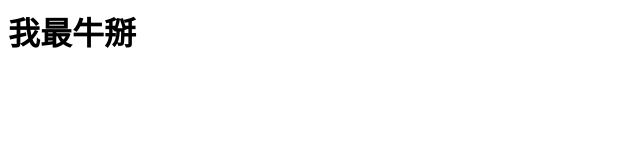
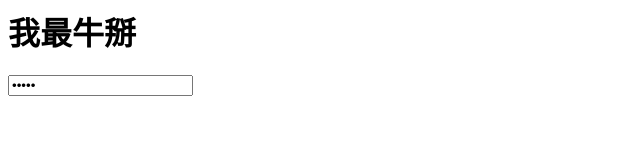
Before and after one commit to useless-man-little/useless-man-little.github.io, a plain HTML site: page index.html in a window 1280 px wide. Shown: the whole page, without its empty margins (0-640 px from the left). Drawn offline with Linux system fonts and the light colour scheme.

Commit message:
Update index.html

```diff
--- a/index.html
+++ b/index.html
@@ -2,5 +2,10 @@
 <head>
     <h1>我最牛掰</h1>
 </head>
+<body>
+
+    <input type="password" value="请输入密码"/>
+
+</body>
 
 </html>
```
